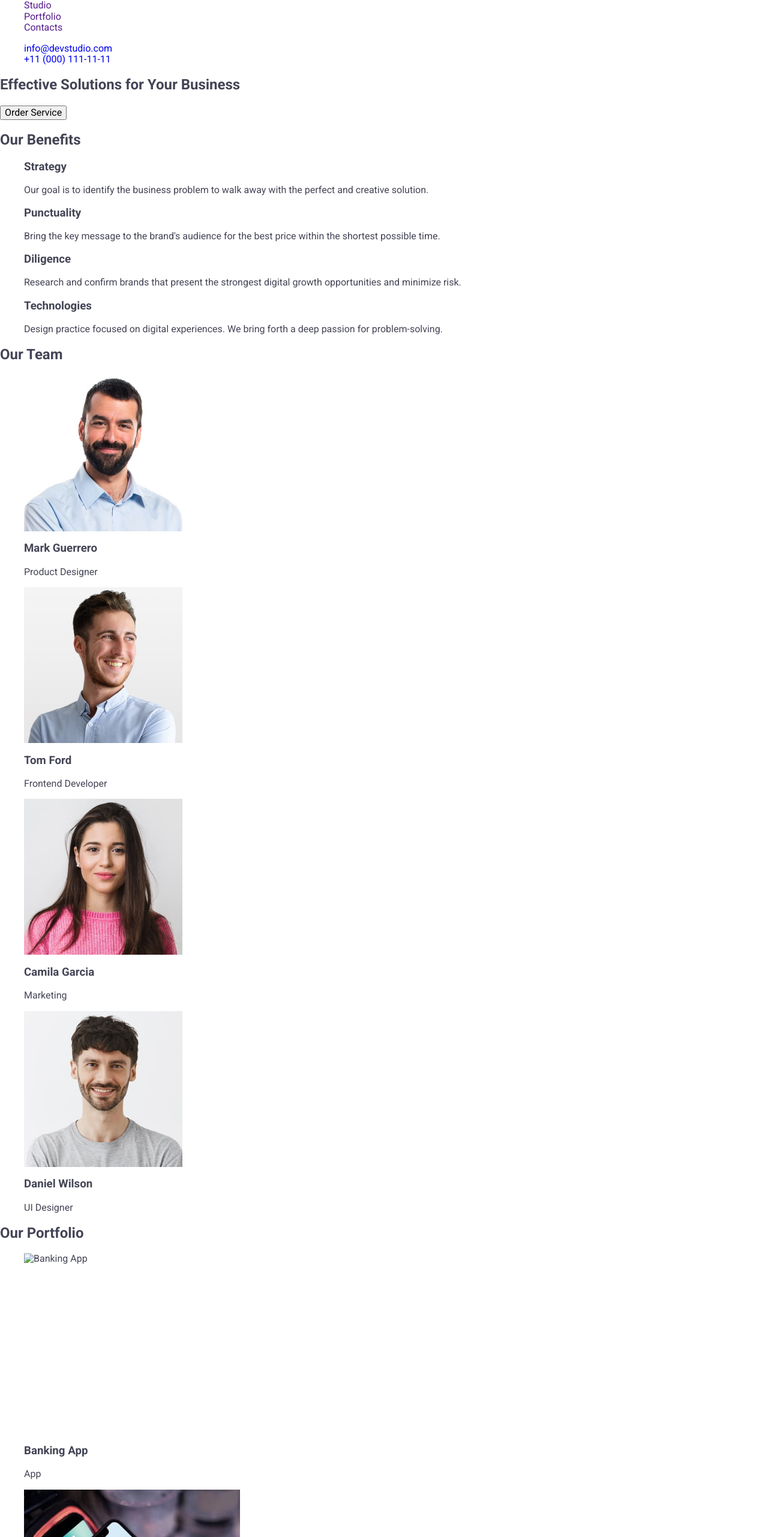
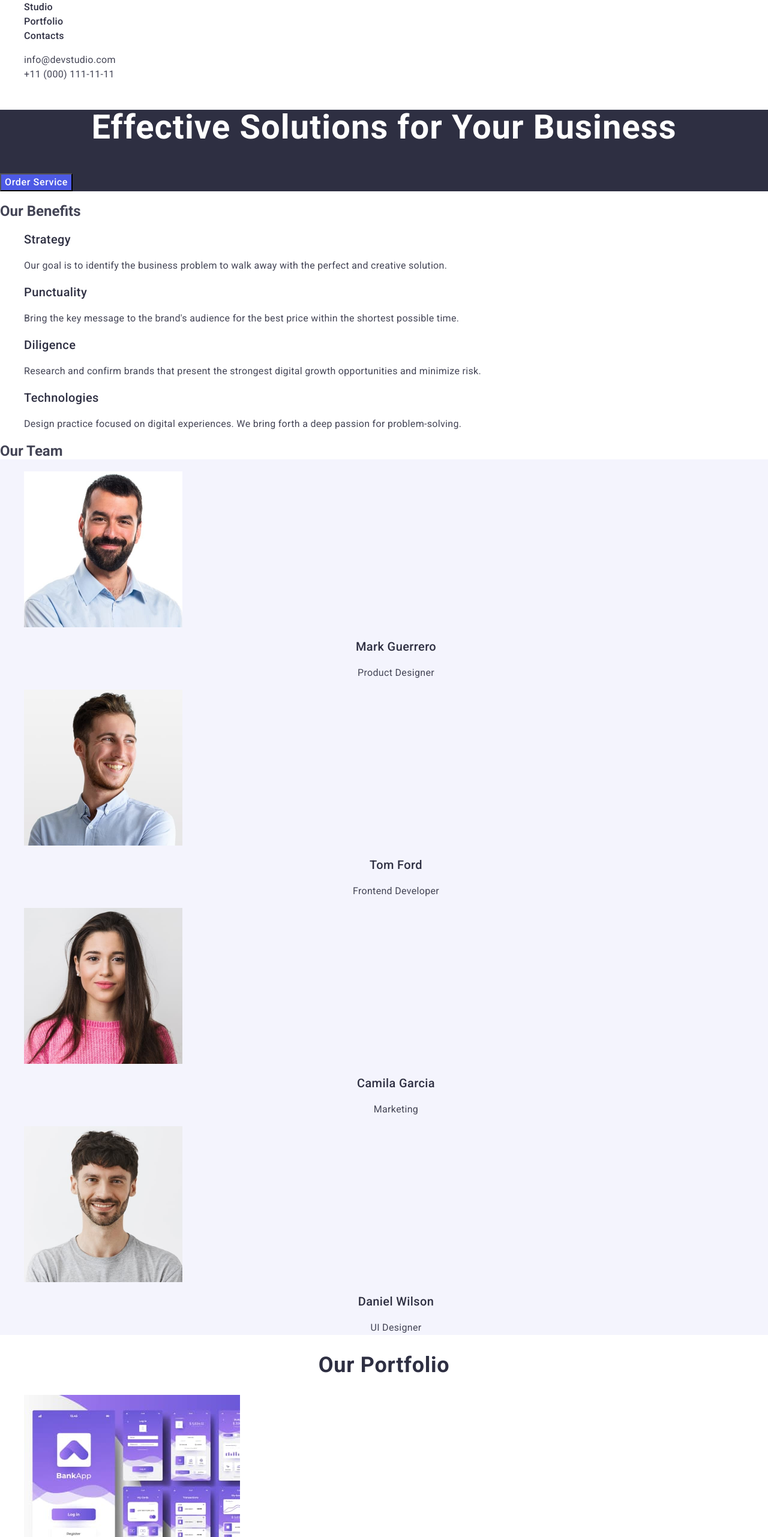
Before and after one commit to MartaJost/goit-markup-hw-06, a plain HTML site: page index.html in a window 1280 px wide. Shown: the part 37-2600 px from the top of the page at 60% size. Drawn offline with nearby package versions, Linux system fonts and the light colour scheme.

Commit message:
add index file

```diff
--- a/css/style.css
+++ b/css/style.css
@@ -63,3 +63,144 @@ body {
   text-transform: uppercase;
   color: #2e2f42;
 }
+.menu-link {
+  font-weight: 500;
+  font-size: 16px;
+  line-height: 1.5;
+  letter-spacing: 0.02em;
+  color: #2e2f42;
+  background-color: #fff;
+}
+.menu-link:hover,
+.menu-link:focus {
+  color: #404bbf;
+}
+
+.info-link {
+  font-size: 16px;
+  line-height: 1.5;
+  letter-spacing: 0.02em;
+  color: #434455;
+}
+.info-link:hover,
+.info-link:focus {
+  color: #404bbf;
+}
+/*--section-second--*/
+.section-first {
+  background-color: #2e2f42;
+}
+.caption {
+  font-weight: 700;
+  font-size: 56px;
+  line-height: 1.07;
+  letter-spacing: 0.02em;
+  text-align: center;
+  color: #fff;
+}
+.button {
+  font-family: inherit;
+  color: #fff;
+  font-weight: 500;
+  font-size: 16px;
+  line-height: 1.5;
+  letter-spacing: 0.04em;
+  text-align: center;
+  background-color: #4d5ae5;
+  cursor: pointer;
+}
+.button:hover,
+.button:focus {
+  background: #404bbf;
+}
+/*--section-second--*/
+
+.caption-benefits {
+  font-weight: 500;
+  font-size: 20px;
+  line-height: 1.2;
+  letter-spacing: 0.02em;
+  color: #2e2f42;
+}
+.description-benefits {
+  font-size: 16px;
+  line-height: 1.5;
+  letter-spacing: 0.02em;
+  color: #434455;
+}
+/*-- section-third--*/
+
+.section-our-team {
+  background-color: #f4f4fd;
+}
+.caption-team {
+  background-color: #ffffff;
+}
+.collective-name {
+  font-weight: 500;
+  font-size: 20px;
+  line-height: 1.2;
+  letter-spacing: 0.02em;
+  text-align: center;
+  color: #2e2f42;
+}
+.occupation {
+  font-size: 16px;
+  line-height: 1.5;
+  letter-spacing: 0.02em;
+  text-align: center;
+  color: #434455;
+}
+/*-- section-third--*/
+
+.caption-portfolio {
+  font-weight: 700;
+  font-size: 36px;
+  line-height: 1.11111;
+  letter-spacing: 0.02em;
+  text-transform: capitalize;
+  text-align: center;
+  color: #2e2f42;
+}
+.caption-name {
+  font-weight: 500;
+  font-size: 20px;
+  line-height: 1.2;
+  letter-spacing: 0.02em;
+  background-color: #ffffff;
+  color: #2e2f42;
+}
+.caption-text {
+  font-size: 16px;
+  line-height: 1.5;
+  letter-spacing: 0.02em;
+  color: #434455;
+}
+/*--footer--*/
+footer {
+  background-color: #2e2f42;
+}
+.logo-footer {
+  font-family: 'Raleway', sans-serif;
+  font-weight: 700;
+  font-size: 18px;
+  line-height: 1.17;
+  letter-spacing: 0.03em;
+  text-transform: uppercase;
+  color: #4d5ae5;
+}
+.logo-footer-second {
+  font-family: 'Raleway', sans-serif;
+  font-weight: 700;
+  font-size: 18px;
+  line-height: 1.17;
+  letter-spacing: 0.03em;
+  text-transform: uppercase;
+  color: #f4f4fd;
+}
+.footer-text {
+  font-size: 16px;
+  line-height: 1.5;
+  letter-spacing: 0.02em;
+  color: #f4f4fd;
+}
--- a/index.html
+++ b/index.html
@@ -31,55 +31,65 @@
           <li class="menu-item"><a class="menu-link" href="">Contacts</a></li>
         </ul>
       </nav>
-      <address>
-        <ul>
-          <li><a href="mailto:info@devstudio.com">info@devstudio.com</a></li>
-          <li><a href="tel:+110001111111">+11 (000) 111-11-11</a></li>
+      <address class="info">
+        <ul class="info-menu">
+          <li class="info-menu-item">
+            <a class="info-link" href="mailto:info@devstudio.com"
+              >info@devstudio.com</a
+            >
+          </li>
+          <li class="info-menu-item">
+            <a class="info-link" href="tel:+110001111111"
+              >+11 (000) 111-11-11</a
+            >
+          </li>
         </ul>
       </address>
     </header>
     <main>
-      <section>
-        <h1>Effective Solutions for Your Business</h1>
-        <button type="button">Order Service</button>
+      <!-- section-first -->
+      <section class="section-first">
+        <h1 class="caption">Effective Solutions for Your Business</h1>
+        <button type="button" class="button">Order Service</button>
       </section>
-      <section>
+      <section class="section-our-benefits">
         <h2>Our Benefits</h2>
-        <ul>
-          <li>
-            <h3>Strategy</h3>
-            <p>
+        <ul class="benefits-list">
+          <li class="benefits-list-item">
+            <h3 class="caption-benefits">Strategy</h3>
+            <p class="description-benefits">
               Our goal is to identify the business problem to walk away with the
               perfect and creative solution.
             </p>
           </li>
-          <li>
-            <h3>Punctuality</h3>
-            <p>
+          <li class="benefits-list-item">
+            <h3 class="caption-benefits">Punctuality</h3>
+            <p class="description-benefits">
               Bring the key message to the brand's audience for the best price
               within the shortest possible time.
             </p>
           </li>
           <li>
-            <h3>Diligence</h3>
-            <p>
+            <h3 class="caption-benefits">Diligence</h3>
+            <p class="description-benefits">
               Research and confirm brands that present the strongest digital
               growth opportunities and minimize risk.
             </p>
           </li>
-          <li>
-            <h3>Technologies</h3>
-            <p>
+          <li class="benefits-list-item">
+            <h3 class="caption-benefits">Technologies</h3>
+            <p class="description-benefits">
               Design practice focused on digital experiences. We bring forth a
               deep passion for problem-solving.
             </p>
           </li>
         </ul>
       </section>
-      <section>
-        <h2>Our Team</h2>
-        <ul>
-          <li>
+      <!--section-second -->
+      <section class="section-our-team">
+        <h2 class="caption-team">Our Team</h2>
+        <ul class="collective-list">
+          <li class="collective-list-item">
             <img
               src="./images/img-3.jpg"
               alt="Mark Guerrero avatar"
@@ -87,10 +97,10 @@
               height="260"
             />
 
-            <h3>Mark Guerrero</h3>
-            <p>Product Designer</p>
+            <h3 class="collective-name">Mark Guerrero</h3>
+            <p class="occupation">Product Designer</p>
           </li>
-          <li>
+          <li class="collective-list-item">
             <img
               src="./images/img-2.jpg"
               alt="Tom Ford avatar"
@@ -98,20 +108,20 @@
               height="260"
             />
 
-            <h3>Tom Ford</h3>
-            <p>Frontend Developer</p>
+            <h3 class="collective-name">Tom Ford</h3>
+            <p class="occupation">Frontend Developer</p>
           </li>
-          <li>
+          <li class="collective-list-item">
             <img
               src="./images/img-1.jpg"
               alt="Camila Garcia avatar"
               width="264"
               height="260"
             />
-            <h3>Camila Garcia</h3>
-            <p>Marketing</p>
+            <h3 class="collective-name">Camila Garcia</h3>
+            <p class="occupation">Marketing</p>
           </li>
-          <li>
+          <li class="collective-list-item">
             <img
               src="./images/img.jpg"
               alt="Daniel Wilson avatar"
@@ -119,80 +129,84 @@
               height="260"
             />
 
-            <h3>Daniel Wilson</h3>
-            <p>UI Designer</p>
+            <h3 class="collective-name">Daniel Wilson</h3>
+            <p class="occupation">UI Designer</p>
           </li>
         </ul>
       </section>
     </main>
-    <section>
-      <h2>Our Portfolio</h2>
-      <ul>
-        <li>
+    <!--section-third-->
+    <section class="section-our-portfolio">
+      <h2 class="caption-portfolio">Our Portfolio</h2>
+      <ul class="portfolio-list">
+        <li class="portfolio-list-item">
           <img
-            scr="./images/Portfolio/img-1.jpg"
+            src="images/Portfolio/img-1.jpg"
             alt="Banking App"
-            width="360px;"
+            width="360px"
             height="300px"
           />
-          <h3>Banking App</h3>
-          <p>App</p>
+          <h3 class="caption-name">Banking App</h3>
+          <p class="caption-text">App</p>
         </li>
-        <li>
+        <li class="portfolio-list-item">
           <img
             src="./images/Portfolio/img-2.jpg"
             alt="Cashless Payment"
-            width="360px;"
-            height="300px;"
+            width="360px"
+            height="300px"
           />
-          <h3>Cashless Payment</h3>
-          <p>Marketing</p>
+          <h3 class="caption-name">Cashless Payment</h3>
+          <p class="caption-text">Marketing</p>
         </li>
-        <li>
+        <li class="portfolio-list-item">
           <img
             src="./images/Portfolio/img-3.jpg"
             alt="Meditation App"
             width="360px"
             height="300px"
           />
-          <h3>Meditation App</h3>
-          <p>App</p>
+          <h3 class="caption-name">Meditation App</h3>
+          <p class="caption-text">App</p>
         </li>
-        <li>
+        <li class="portfolio-list-item">
           <img
             src="./images/Portfolio/img-4.jpg"
             alt="Taxi Service"
             width="360px"
             height="300px"
           />
-          <h3>Taxi Service</h3>
-          <p>Marketing</p>
+          <h3 class="caption-name">Taxi Service</h3>
+          <p class="caption-text">Marketing</p>
         </li>
-        <li>
+        <li class="portfolio-list-item">
           <img
             src="./images/Portfolio/img-5.jpg"
             alt="Screen Illustrations"
             width="360px"
             height="300px"
           />
-          <h3>Screen Illustrations</h3>
-          <p>Design</p>
+          <h3 class="caption-name">Screen Illustrations</h3>
+          <p class="caption-text">Design</p>
         </li>
-        <li>
+        <li class="portfolio-list-item">
           <img
             src="./images/Portfolio/img-6.jpg"
             alt="Online Courses"
             width="360px"
             height="300px"
           />
-          <h3>Online Courses</h3>
-          <p>Marketing</p>
+          <h3 class="caption-name">Online Courses</h3>
+          <p class="caption-text">Marketing</p>
         </li>
       </ul>
     </section>
+    <!--footer-->
     <footer>
-      <a href="./index.html">WebStudio</a>
-      <p>
+      <a href="./index.html" class="logo-footer"
+        >Web<span class="logo-footer-second">Studio</span></a
+      >
+      <p class="footer-text">
         Increase the flow of customers and sales for your business with digital
         marketing & growth solutions.
       </p>
```
Also changed, not shown: images/Portfolio/img-1.jpg (added), 3 other files.
